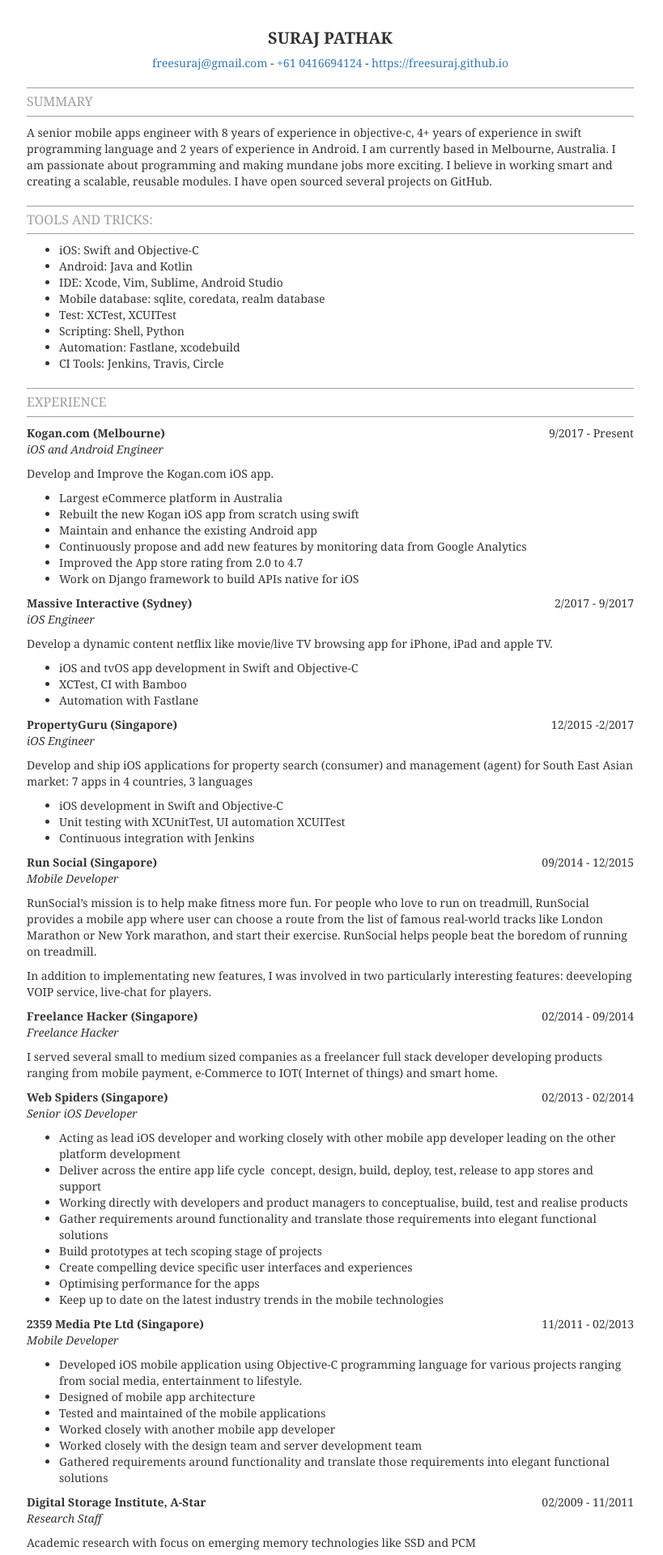
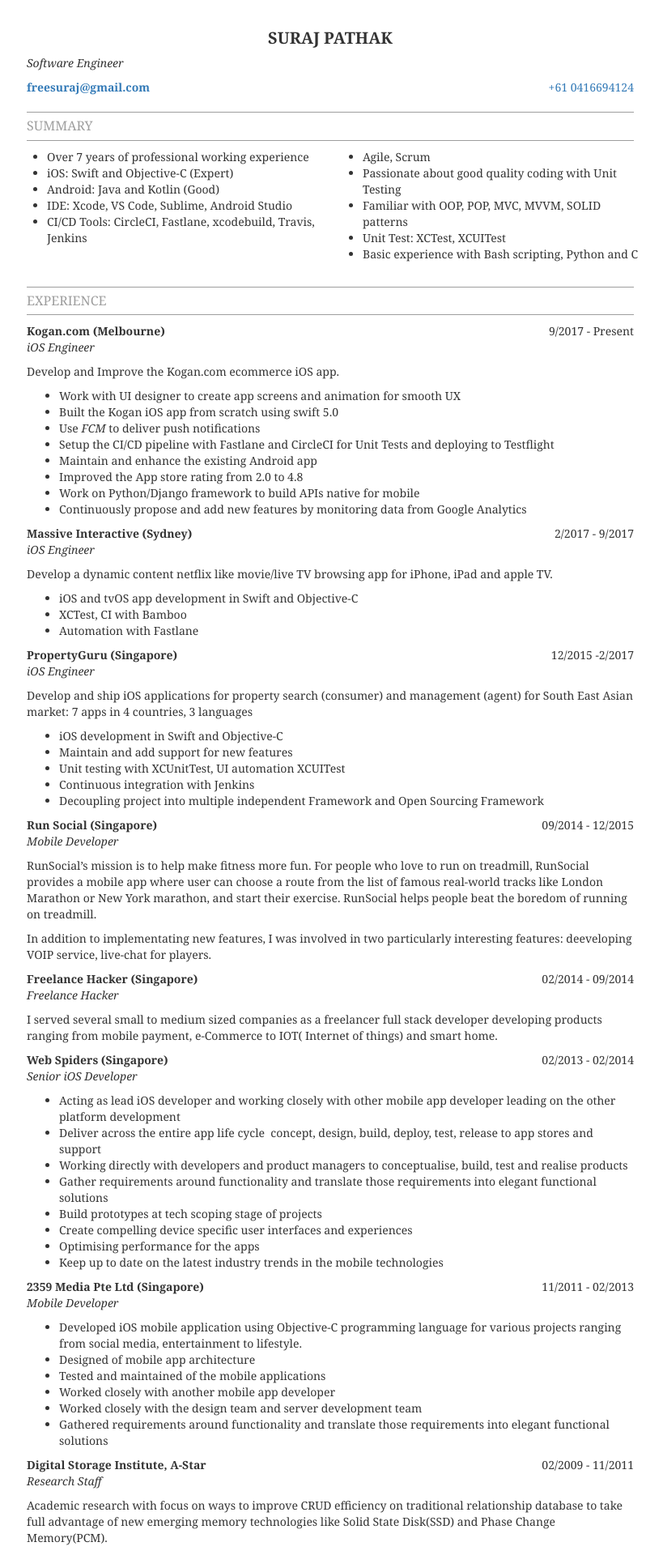
Before and after one commit to freesuraj/freesuraj.github.io, a Jekyll site: the page built from cv/index.markdown, in a window 1280 px wide. Shown: the top 1920 px of the page at 81% size, without its empty margins (232-1051 px from the left). Built offline with Jekyll 4.4.1, drawn with Linux system fonts in a browser that asks for light colours; nearby versions of some CDN libraries; some of the changed text lies outside the part shown.

Commit message:
Update cv

```diff
--- a/Gemfile
+++ b/Gemfile
@@ -1,3 +1,4 @@
 source 'https://rubygems.org'
-gem 'github-pages'
+gem 'github-pages', group: :jekyll_plugins
 gem 'jekyll-seo-tag'
+gem "RedCloth", ">= 4.3.0"
--- a/assets/css/cv.css
+++ b/assets/css/cv.css
@@ -34,6 +34,10 @@
 .section-right {
     text-align: right;
 }
+.column {
+    float: left;
+    width: 50%;
+}
 @media print {
     body {
         line-height: 150% !important;
--- a/cv/index.markdown
+++ b/cv/index.markdown
@@ -3,29 +3,37 @@
 title: Suraj Pathak
 description: Suraj Pathak CV
 ---
+
 # Suraj Pathak
 
-<p class="text-center">
-    <a href="mailto:freesuraj@gmail.com">freesuraj@gmail.com</a>
-    -
-    <a href="tel:+61416694124">+61 0416694124</a>
-    -
-    <a href="https://freesuraj.github.io">https://freesuraj.github.io</a>
-</p>
+_Software Engineer_
+<div class="row">
+    <div class="col-xs-8 section-left"><a href="mailto:freesuraj@gmail.com">freesuraj@gmail.com</a></div>
+    <div class="col-xs-4 section-right"><a href="tel:+61416694124">+61 0416694124</a></div>
+</div>
 
 ## Summary
 
-A senior mobile apps engineer with 8 years of experience in objective-c, 4+ years of experience in swift programming language and 2 years of experience in Android. I am currently based in Melbourne, Australia. I am passionate about programming and making mundane jobs more exciting. I believe in working smart and creating a scalable, reusable modules. I have open sourced several projects on GitHub.
-
-## Tools and tricks:
-* iOS: Swift and Objective-C
-* Android: Java and Kotlin
-* IDE: Xcode, Vim, Sublime, Android Studio
-* Mobile database: sqlite, coredata, realm database
-* Test: XCTest, XCUITest
-* Scripting: Shell, Python
-* Automation: Fastlane, xcodebuild
-* CI Tools: Jenkins, Travis, Circle
+<div class="row">
+    <div class="column">
+    <ul>
+    <li>Over 7 years of professional working experience</li>
+    <li>iOS: Swift and Objective-C (Expert)</li>
+    <li>Android: Java and Kotlin (Good)</li>
+    <li>IDE: Xcode, VS Code, Sublime, Android Studio</li>
+    <li>CI/CD Tools: CircleCI, Fastlane, xcodebuild, Travis, Jenkins</li>
+    </ul>
+    </div>
+    <div class="column">
+    <ul>
+    <li>Agile, Scrum</li>
+    <li>Passionate about good quality coding with Unit Testing</li>
+    <li>Familiar with OOP, POP, MVC, MVVM, SOLID patterns</li>
+    <li>Unit Test: XCTest, XCUITest</li>
+    <li>Basic experience with Bash scripting, Python and C</li>
+    </ul>
+    </div>
+</div>
 
 ## Experience
 
@@ -34,16 +42,19 @@
     <div class="col-xs-4 section-right">9/2017 - Present</div>
 </div>
 
-*iOS and Android Engineer*
+*iOS Engineer*
 
-Develop and Improve the Kogan.com iOS app.
+Develop and Improve the Kogan.com ecommerce iOS app.
 
-* Largest eCommerce platform in Australia
-* Rebuilt the new Kogan iOS app from scratch using swift
+* Work with UI designer to create app screens and animation for smooth UX
+* Built the Kogan iOS app from scratch using swift 5.0
+* Use *FCM* to deliver push notifications
+* Setup the CI/CD pipeline with Fastlane and CircleCI for Unit Tests and deploying to Testflight
 * Maintain and enhance the existing Android app
+* Improved the App store rating from 2.0 to 4.8
+* Work on Python/Django framework to build APIs native for mobile
 * Continuously propose and add new features by monitoring data from Google Analytics
-* Improved the App store rating from 2.0 to 4.7
-* Work on Django framework to build APIs native for iOS
+
 
 <div class="row">
     <div class="col-xs-8 section-left">Massive Interactive (Sydney)</div>
@@ -68,8 +79,10 @@
 Develop and ship iOS applications for property search (consumer) and management (agent) for South East Asian market: 7 apps in 4 countries, 3 languages
 
 * iOS development in Swift and Objective-C
+* Maintain and add support for new features
 * Unit testing with XCUnitTest, UI automation XCUITest
 * Continuous integration with Jenkins
+* Decoupling project into multiple independent Framework and Open Sourcing Framework
 
 <div class="row">
     <div class="col-xs-8 section-left">Run Social (Singapore)</div>
@@ -129,7 +142,7 @@
 
 *Research Staff*
 
-Academic research with focus on emerging memory technologies like SSD and PCM
+Academic research with focus on ways to improve CRUD efficiency on traditional relationship database to take full advantage of new emerging memory technologies like Solid State Disk(SSD) and Phase Change Memory(PCM).
 
 * 3 publication at top academic conferences
 
@@ -149,11 +162,22 @@
 
 *Bachelor's Degree (Honours), Computer Engineering*
 
+## Meetup Presentation
+
+* Scripting in Swift <https://youtu.be/XjpB0BjUA4A>
+* Write your own web framework in Swift <https://youtu.be/xbD7rm5opqw>
+
+## Social Links
+
+* LinkedIn <https://www.linkedin.com/in/freesuraj>
+* Twitter <https://www.twitter.com/iOSCook>
+* Website <https://freesuraj.github.io>
+
 ## Personal Details
 
 **Nationality:** Nepalese
 
-* Australian PR
+* Australian Permanent Resident
 * Require Visa sponsorship for US (H1B), UK, Canada
 
 **Languages**
@@ -164,6 +188,12 @@
 * Hindi (Fluent)
 
 ## Selected works
+
+**Xcode MVVM template generator for XCode**
+
+* Language: Swift
+* Written for Alcatraz (xcode plugin manager)
+* <https://github.com/freesuraj/SwiftTemplate>
 
 **SPPatternLock – iOS Component (open source)**
 
```
Also changed, not shown: other parts of cv/index.markdown (+5 -0 lines), Gemfile.lock, 1 other file.
